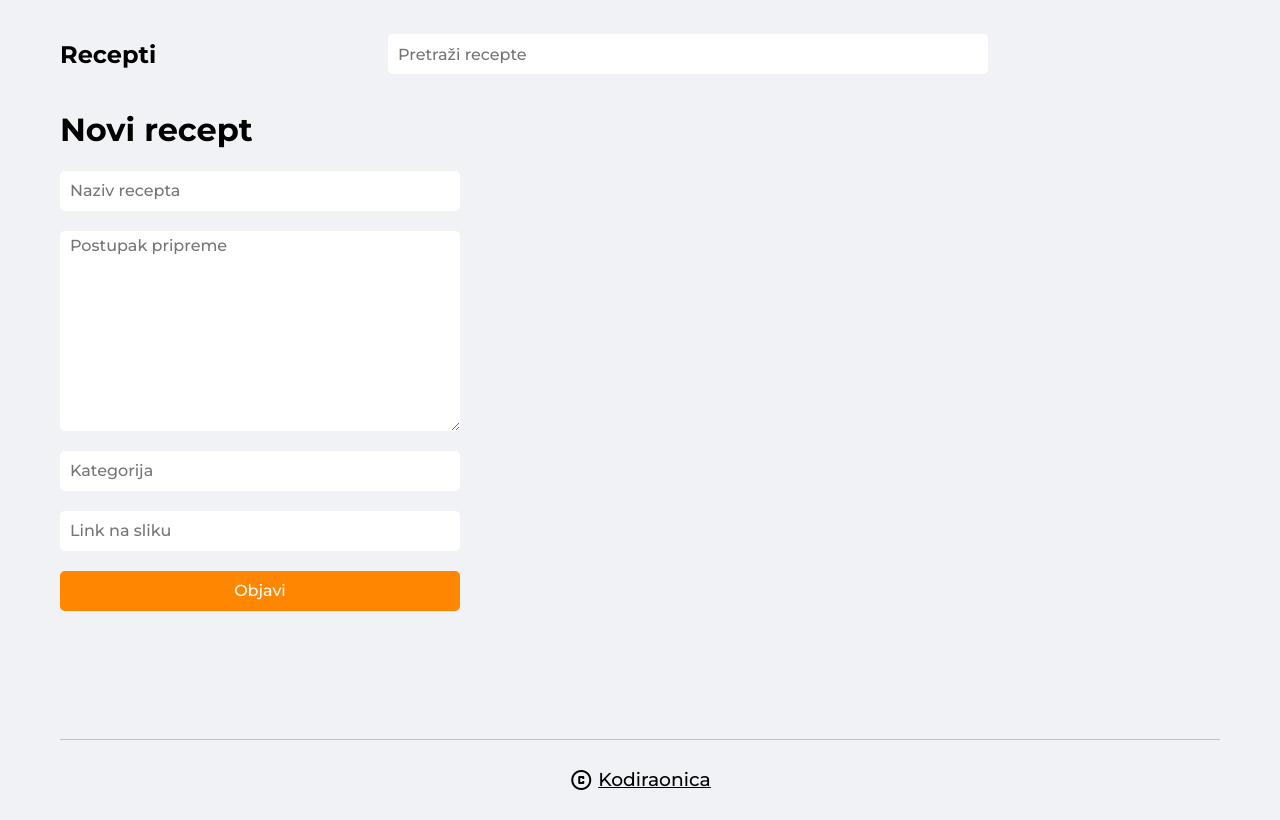
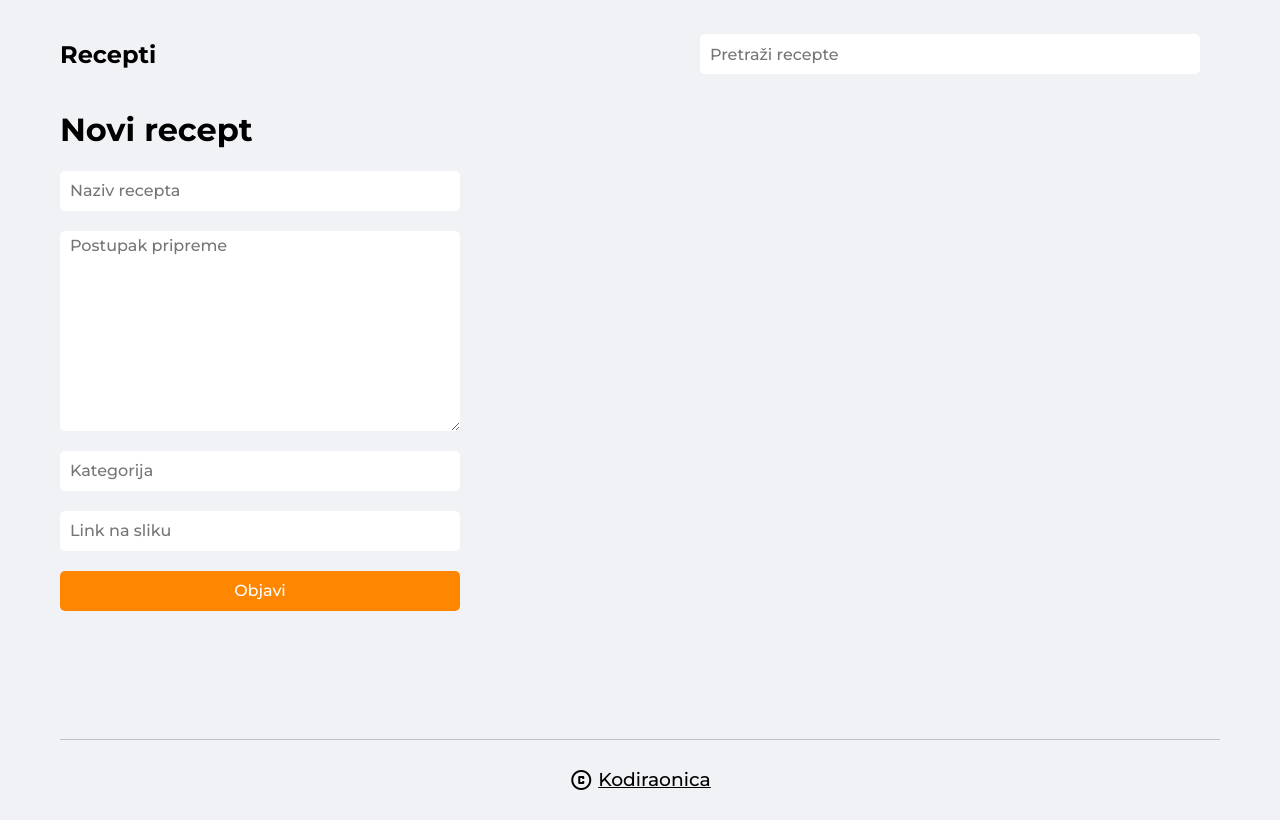
Before and after one commit to kodiraonica/recipes, a website built with Vite: page new.html in a window 1280 px wide. Built offline with nearby package versions, Linux system fonts and the light colour scheme; some packages are replaced by stand-ins of ours.

Commit message:
minor fixes

```diff
--- a/new.html
+++ b/new.html
@@ -13,8 +13,9 @@
       rel="stylesheet"
       href="https://fonts.googleapis.com/css2?family=Material+Symbols+Outlined:opsz,wght,FILL,GRAD@20..48,100..700,0..1,-50..200"
     />
+    <link rel="stylesheet" href="styles/inputs.css" />
     <link rel="stylesheet" href="styles/layout.css" />
-    <link rel="stylesheet" href="styles/inputs.css" />
+
     <link rel="stylesheet" href="styles/utils.css" />
     <title>Recepti | Novi recept</title>
   </head>
@@ -24,7 +25,9 @@
         <a href="/index.html">
           <h1>Recepti</h1>
         </a>
-        <input type="search" placeholder="Pretraži recepte" />
+        <form id="search-recipes-form">
+          <input type="search" placeholder="Pretraži recepte" id="search-input" />
+        </form>
         <span id="action-icon"></span>
       </nav>
       <main>
--- a/scripts/search.js
+++ b/scripts/search.js
@@ -1,13 +1,11 @@
-
 const searchForm = document.getElementById('search-recipes-form');
 const searchInput = document.getElementById('search-input');
-
 
 const onSearch = (e) => {
   e.preventDefault();
   const searchValue = searchInput.value.toLowerCase();
   const urlParams = new URLSearchParams(window.location.search);
-    urlParams.set('search', "");
+  urlParams.forEach((_, key) => urlParams.delete(key));
   urlParams.set('search', searchValue);
 
   window.location.search = urlParams;
--- a/styles/layout.css
+++ b/styles/layout.css
@@ -33,9 +33,17 @@ nav a {
   margin-right: 20px;
 }
 
-nav input {
+nav form {
   width: 100%;
-  max-width: 600px;
+  display: flex;
+  justify-content: flex-end;
+  align-items: center;
+  flex-direction: row;
+}
+
+nav form #search-input {
+  width: 100%;
+  max-width: 500px;
   height: 40px;
   border-radius: 5px;
   border: none;
@@ -43,6 +51,7 @@ nav input {
   font-size: 16px;
   font-weight: 500;
   color: #ff8600;
+  margin-bottom: 0;
   margin-right: 20px;
 }
 
```
